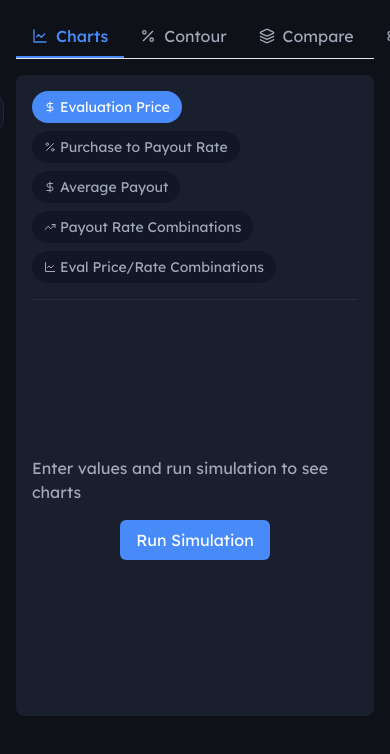
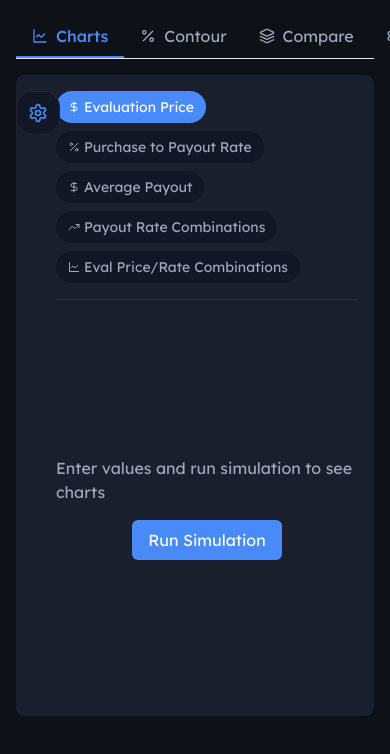
Before and after one commit to ZeusFU/Marginator-V2, a React (Vite) app: page / in a window 390 px wide. Shown: the top 754 px of the page. Built offline with nearby package versions, Linux system fonts and the light colour scheme.

Commit message:
ui: keep gear dropdown aligned on small screens

```diff
--- a/src/App.tsx
+++ b/src/App.tsx
@@ -255,7 +255,7 @@ function AppContent() {
     switch (activeCategory) {
       case 'charts':
         return (
-          <div ref={chartContainerRef} className="chart-container relative p-4 bg-card rounded-lg shadow-sm overflow-visible">
+          <div ref={chartContainerRef} className="chart-container relative p-4 pl-10 md:pl-14 bg-card rounded-lg shadow-sm overflow-visible">
             {error ? (
               <div className="error-message p-4 bg-red-100 text-red-700 rounded-md">
                 {error}
@@ -267,15 +267,16 @@ function AppContent() {
               </div>
             ) : results ? (
               <>
+                <div className="absolute top-4 left-0">
                   <button
                   ref={variablesButtonRef}
                   onClick={() => setIsVariablesOpen(!isVariablesOpen)}
                   aria-label="Adjust variables"
-                  className={`absolute top-4 w-11 h-11 rounded-2xl border shadow-sm flex items-center justify-center ${isVariablesOpen ? 'bg-primary text-white border-primary' : 'bg-surface text-primary border-border hover:bg-surface/80'}`}
-                  style={{ left: '-3.5rem' }}
+                    className={`w-11 h-11 rounded-2xl border shadow-sm flex items-center justify-center ${isVariablesOpen ? 'bg-primary text-white border-primary' : 'bg-surface text-primary border-border hover:bg-surface/80'}`}
                   >
                     <SettingsIcon className="w-5 h-5" />
                   </button>
+                </div>
                 <SimulationDashboard onSaveScenario={handleScenarioSave} />
                 <div className="mt-6 mb-4">
                   <ChartTabs activeTab={activeTab} setActiveTab={setActiveTab} />
@@ -284,15 +285,16 @@ function AppContent() {
               </>
             ) : (
               <>
+                <div className="absolute top-4 left-0">
                   <button
                   ref={variablesButtonRef}
                   onClick={() => setIsVariablesOpen(!isVariablesOpen)}
                   aria-label="Adjust variables"
-                  className={`absolute top-4 w-11 h-11 rounded-2xl border shadow-sm flex items-center justify-center ${isVariablesOpen ? 'bg-primary text-white border-primary' : 'bg-surface text-primary border-border hover:bg-surface/80'}`}
-                  style={{ left: '-3.5rem' }}
+                    className={`w-11 h-11 rounded-2xl border shadow-sm flex items-center justify-center ${isVariablesOpen ? 'bg-primary text-white border-primary' : 'bg-surface text-primary border-border hover:bg-surface/80'}`}
                   >
                     <SettingsIcon className="w-5 h-5" />
                   </button>
+                </div>
                 <div className="mb-4">
                   <ChartTabs activeTab={activeTab} setActiveTab={setActiveTab} />
                 </div>
```
Lines whose indentation alone changed are shown as unchanged.
